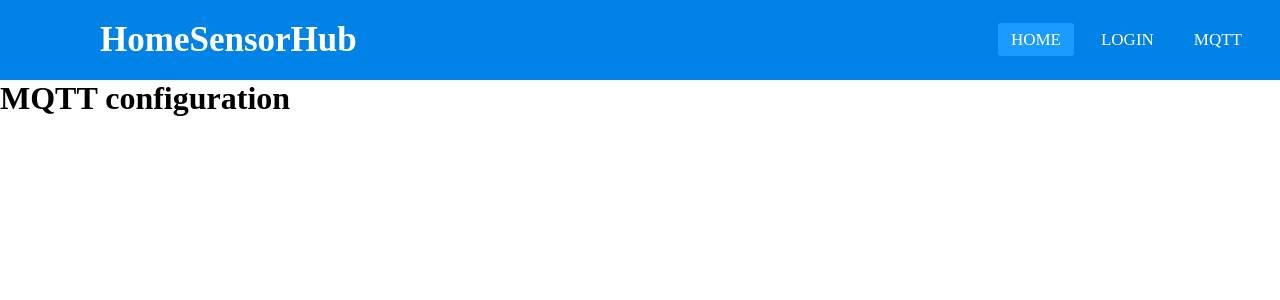
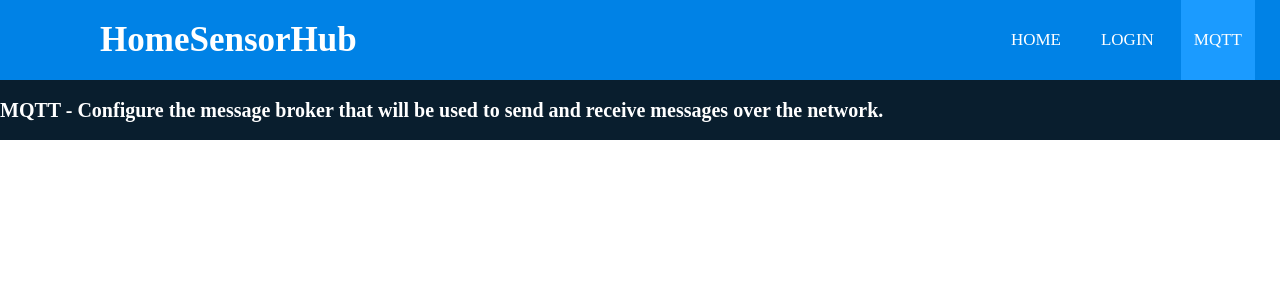
Before and after one commit to TinkerWorks/HomeSensorHub, a Flask app: page /mqtt in a window 1280 px wide. Shown: the top 300 px of the page. Run offline with Flask 2, Linux system fonts and the light colour scheme.

Commit message:
Added subtitle for each url

```diff
--- a/homesensorhub/app/static/css/style.css
+++ b/homesensorhub/app/static/css/style.css
@@ -36,7 +36,7 @@
     border-radius: 3px;
     text-transform: uppercase;
   }
-  a.active,a:hover{
+  .active,a:hover{
     background: #1b9bff;
     transition: .5s;
   }
@@ -49,6 +49,18 @@
     cursor: pointer;
     display: none;
   }
+  .div_subtitle{
+    background: #091e2e;
+    height: 60px;
+    width: 100%;
+  }
+  .h_subtitle{
+    font-size: 20px;
+    color: white;
+    float: left;
+    line-height: 60px;
+  }
+
   #check{
     display: none;
   }
--- a/homesensorhub/app/templates/base.html
+++ b/homesensorhub/app/templates/base.html
@@ -10,27 +10,22 @@
   </head>
 
   <body>
+    <nav>
+      {% set navigation_bar = [
+        ('/', 'home', 'HOME'),
+        ('/login', 'login', 'LOGIN'),
+        ('/mqtt', 'mqtt', 'MQTT')
+      ] -%}
+      <!-- The active page will be changed from each url directly -->
+      {% set active_page = active_page|default('home') -%}
 
-    <!--<nav>
-      <div>
-        <h1>HomeSensorHub</h1>
-        {% import "macros.html" as macros %}
-        {{macros.build_site_navigation(pages=pages, selected="Page Name")}}
-      </div>
-    </nav>-->
-
-    <nav>
-      <label for="check" class="checkbtn">
-        <i class="fas fa-bars"></i>
-      </label>
       <label class="logo">HomeSensorHub</label>
-      <ul>
-        <li><a class="active" href={{ url_for('home') }}>HOME</a></li>
-        <li><a href={{ url_for('login') }}>LOGIN</a></li>
-        <li><a href={{ url_for('mqtt') }}>MQTT</a></li>
+      <ul id="navigation">
+        {% for href, id, caption in navigation_bar %}
+          <li{% if id == active_page %} class="active" {% endif %}><a href="{{ href|e }}">{{ caption|e }}</a></li>
+        {% endfor %}
       </ul>
     </nav>
-    <!--<section></section>-->
 
     {% with messages = get_flashed_messages() %}
     {% if messages %}
--- a/homesensorhub/app/templates/home.html
+++ b/homesensorhub/app/templates/home.html
@@ -1,5 +1,8 @@
 {% extends "base.html" %}
+{% set active_page = "home" %}
 
 {% block content %}
-<h1>Hi, there, {{ user.username }}!</h1>
+<div class="div_subtitle">
+    <h1 class="h_subtitle">HOME - General information about the tool.</h1>
+</div>
 {% endblock %}
--- a/homesensorhub/app/templates/login.html
+++ b/homesensorhub/app/templates/login.html
@@ -1,6 +1,12 @@
 {% extends "base.html" %}
+{% set active_page = "login" %}
 
 {% block content %}
+
+<div class="div_subtitle">
+  <h1 class="h_subtitle">LOGIN - Login in order to edit data.</h1>
+</div>
+
 <h1>Sign In</h1>
 <form action="" method="post" novalidate>
   {{ form.hidden_tag() }}
--- a/homesensorhub/app/templates/macros.html
+++ /dev/null
@@ -1,13 +0,0 @@
-{% macro build_site_navigation(pages, selected) %}
-<div class="w-1/4 mr-8">
-    <ul>
-        {% for page in pages %}
-        <a href="{{page.url}}">
-            <li class="navigation_list {% if selected == page.name %} border-l-4 bg-gray-200 {% endif %}">
-                {{page.name}}
-            </li>
-        </a>
-        {% endfor %}
-    </ul>
-</div>
-{% endmacro %}
--- a/homesensorhub/app/templates/mqtt.html
+++ b/homesensorhub/app/templates/mqtt.html
@@ -1,6 +1,9 @@
 {% extends "base.html" %}
+{% set active_page = "mqtt" %}
 
 {% block content %}
-<h1>MQTT configuration</h1>
+<div class="div_subtitle">
+    <h1 class="h_subtitle">MQTT - Configure the message broker that will be used to send and receive messages over the network.</h1>
+</div>
 
 {% endblock %}
```
